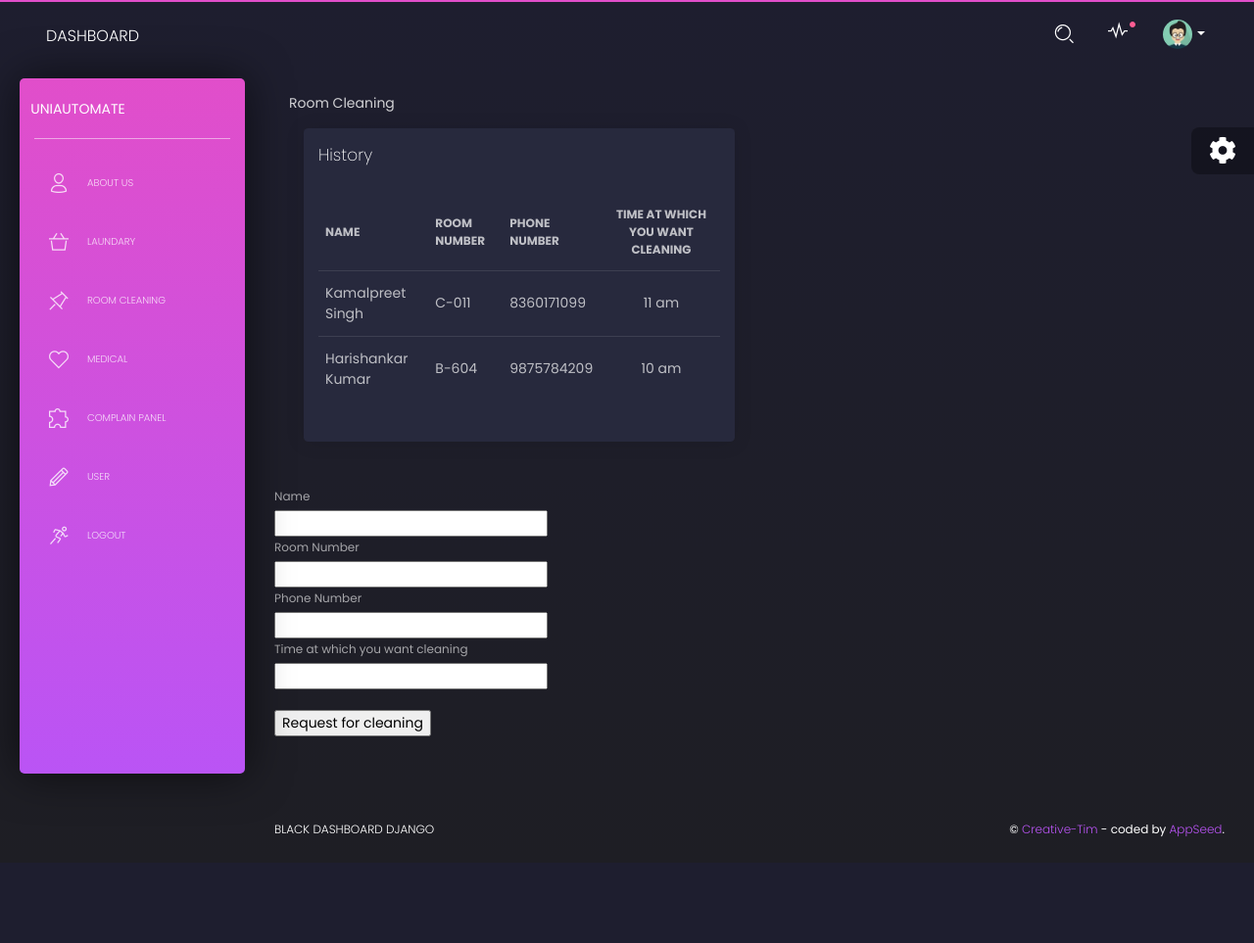
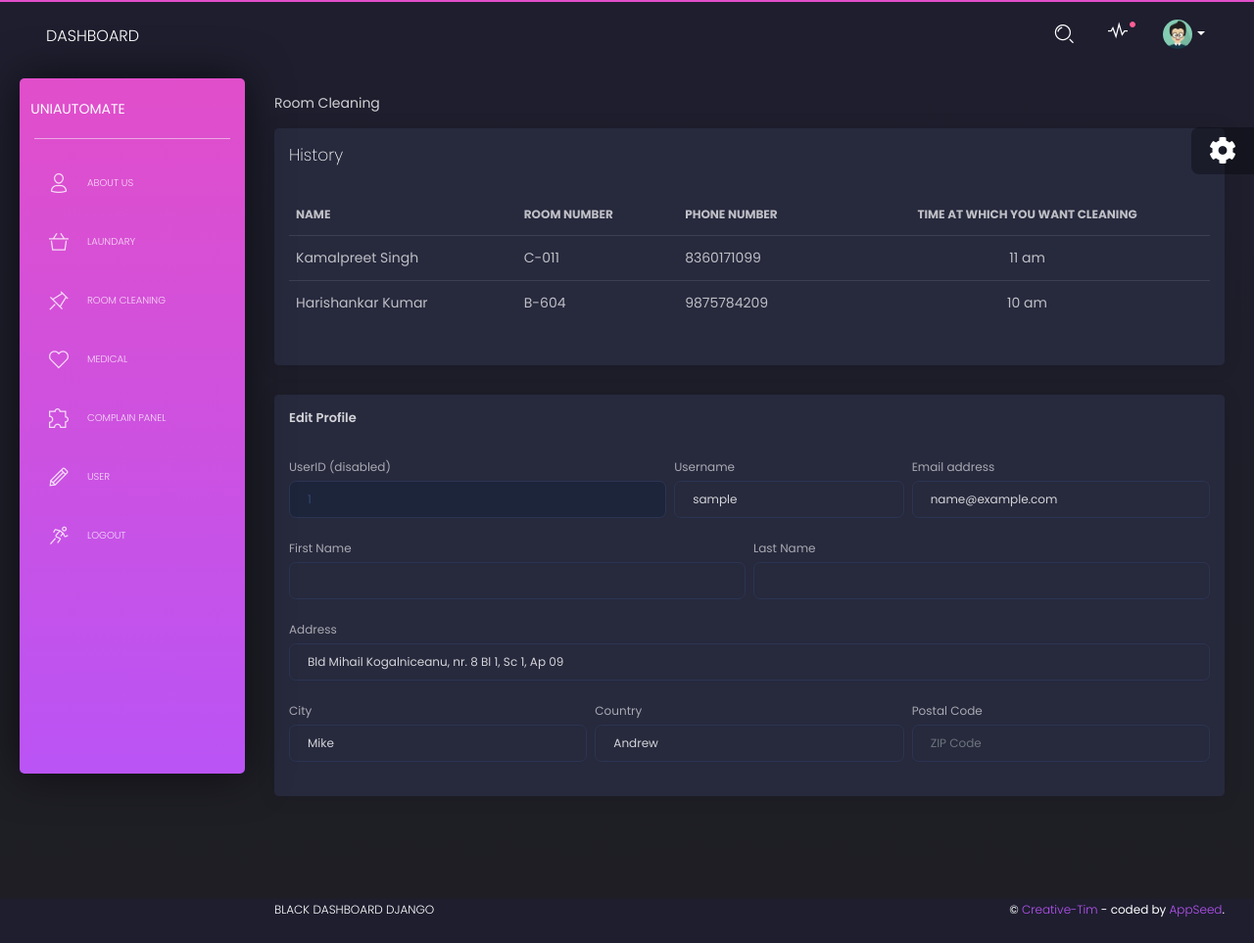
Before and after one commit to hari01584/project__UNIAutoMate__MakeAThon3077, a Django app: page /room_req.html in a window 1280 px wide. Shown: the whole page at 98% size. Before the commit the page ends 855 px from the top, so only its background shows below. Run offline with Django 3.2, Linux system fonts and the light colour scheme; the visitor is signed in with stand-in values (Sample User, id 1); some libraries are stand-ins or nearby versions.

Commit message:
One frag

```diff
--- a/core/templates/room_req.html
+++ b/core/templates/room_req.html
@@ -8,13 +8,12 @@
 {% block content %}
 
 <div class="row">
-  <div class="col-md-12">
     <div class="card card-plain">
       <div class="card-header">
         Room Cleaning
       </div>
       <div class="card-body">
-        <div class="col-lg-6 col-md-12">
+        <div class="col-lg-16">
           <div class="card ">
             <div class="card-header">
               <h4 class="card-title"> History</h4>
@@ -74,10 +73,9 @@
               </div>
             </div>
           </div>
-        </div>
 
       </div>
-      <form>
+      <!-- <form>
         <label for="name">Name</label><br>
         <input type="text" id="name" name="name"><br>
         <label for="rno">Room Number</label><br>
@@ -87,7 +85,87 @@
         <label for="time">Time at which you want cleaning</label><br>
         <input type="text" id="time" name="time"><br><br>
         <input type="submit" value="Request for cleaning">
-      </form>
+      </form> -->
+
+
+      <div class="row">
+        <div class="col-lg-12">
+          <div class="card">
+            <div class="card-header">
+              <h5 class="title">Edit Profile</h5>
+            </div>
+            <div class="card-body">
+              <form>
+                <div class="row">
+                  <div class="col-md-5 pr-md-1">
+                    <div class="form-group">
+                      <label>UserID (disabled)</label>
+                      <input type="text" class="form-control" disabled="" value="{{ request.user.id }}">
+                    </div>
+                  </div>
+                  <div class="col-md-3 px-md-1">
+                    <div class="form-group">
+                      <label>Username</label>
+                      <input type="text" class="form-control" value="{{ request.user.username }}">
+                    </div>
+                  </div>
+                  <div class="col-md-4 pl-md-1">
+                    <div class="form-group">
+                      <label for="exampleInputEmail1">Email address</label>
+                      <input type="email" class="form-control" value="{{ request.user.email }}">
+                    </div>
+                  </div>
+                </div>
+                <div class="row">
+                  <div class="col-md-6 pr-md-1">
+                    <div class="form-group">
+                      <label>First Name</label>
+                      <input type="text" class="form-control">
+                    </div>
+                  </div>
+                  <div class="col-md-6 pl-md-1">
+                    <div class="form-group">
+                      <label>Last Name</label>
+                      <input type="text" class="form-control">
+                    </div>
+                  </div>
+                </div>
+                <div class="row">
+                  <div class="col-md-12">
+                    <div class="form-group">
+                      <label>Address</label>
+                      <input type="text" class="form-control" placeholder="Home Address" value="Bld Mihail Kogalniceanu, nr. 8 Bl 1, Sc 1, Ap 09">
+                    </div>
+                  </div>
+                </div>
+                <div class="row">
+                  <div class="col-md-4 pr-md-1">
+                    <div class="form-group">
+                      <label>City</label>
+                      <input type="text" class="form-control" placeholder="City" value="Mike">
+                    </div>
+                  </div>
+                  <div class="col-md-4 px-md-1">
+                    <div class="form-group">
+                      <label>Country</label>
+                      <input type="text" class="form-control" placeholder="Country" value="Andrew">
+                    </div>
+                  </div>
+                  <div class="col-md-4 pl-md-1">
+                    <div class="form-group">
+                      <label>Postal Code</label>
+                      <input type="number" class="form-control" placeholder="ZIP Code">
+                    </div>
+                  </div>
+                </div>
+              </form>
+            </div>
+          </div>
+        </div>
+        </div>
+      </div>
+
+
     </div>
   </div>
 </div>
```
